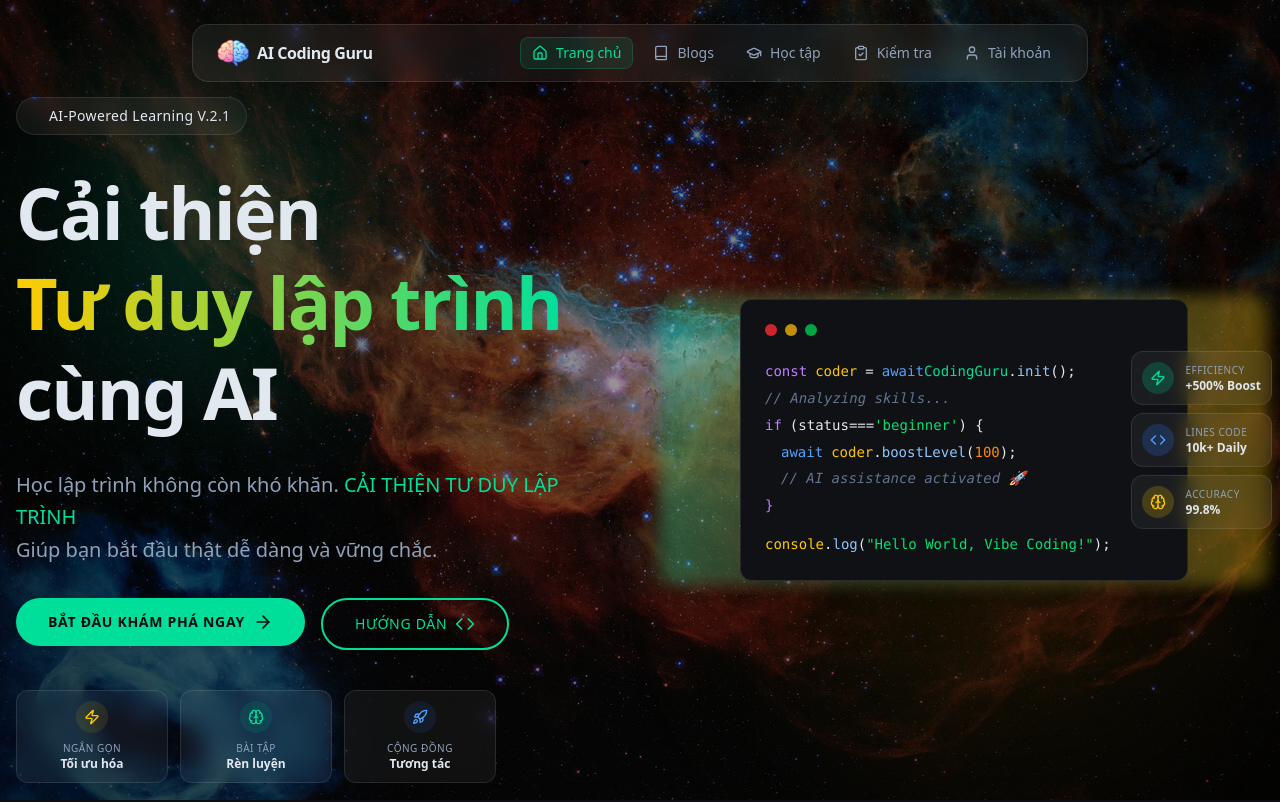
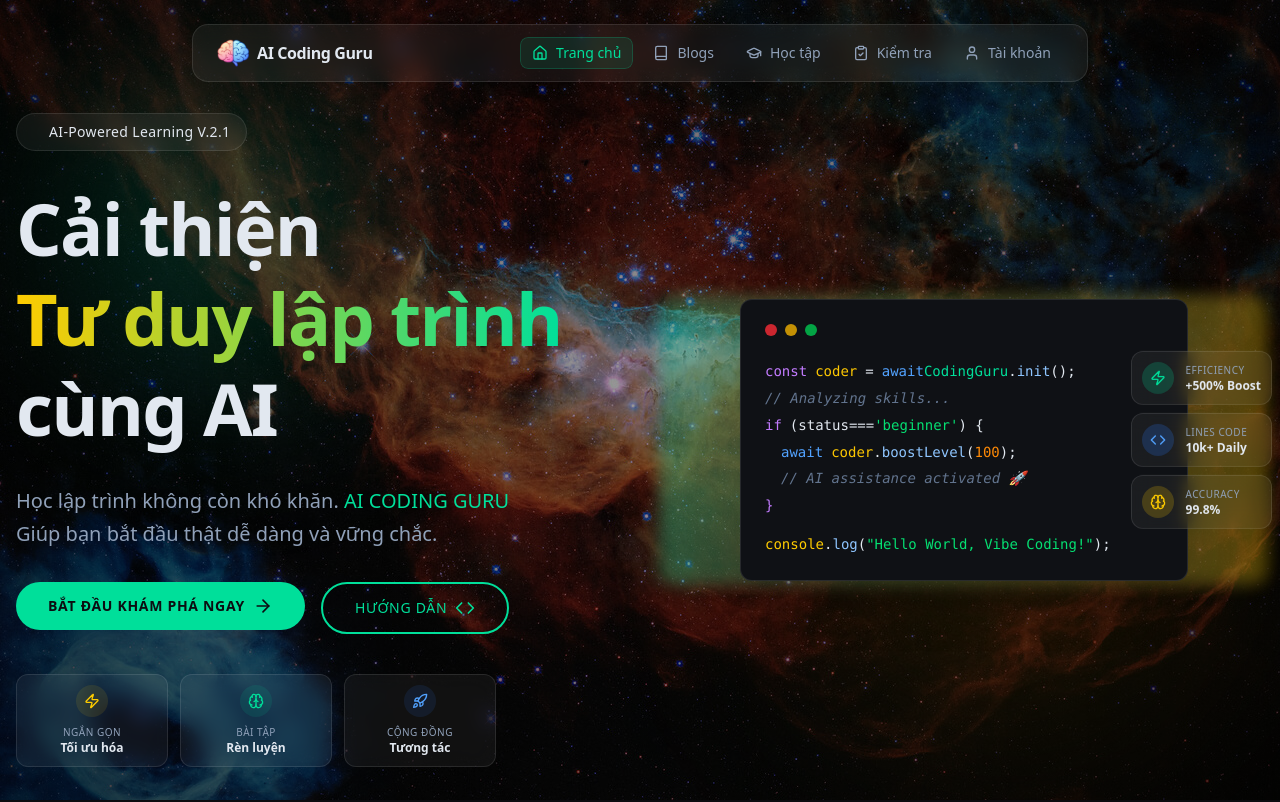
Before and after one commit to BNam821/ai-coding-guru, a Next.js app: page / in a window 1280 px wide. Shown: the top 802 px of the page. Built offline with nearby package versions, Linux system fonts and the light colour scheme.

Commit message:
newtab rickroll

```diff
--- a/src/components/landing/hero.tsx
+++ b/src/components/landing/hero.tsx
@@ -34,7 +34,7 @@ export function Hero() {
                     </h1>
 
                     <p className="text-xl text-slate-400 max-w-2xl mx-auto lg:mx-0 leading-relaxed">
-                        Học lập trình không còn khó khăn. <span className="text-accent-secondary">CẢI THIỆN TƯ DUY LẬP TRÌNH<br />
+                        Học lập trình không còn khó khăn. <span className="text-accent-secondary">AI CODING GURU<br />
                         </span> Giúp bạn bắt đầu thật dễ dàng và vững chắc.
                     </p>
 
@@ -44,7 +44,7 @@ export function Hero() {
                                 Bắt đầu Khám phá ngay
                             </NeonButton>
                         </div>
-                        <Link href="https://www.youtube.com/watch?v=dQw4w9WgXcQ">
+                        <Link href="https://www.youtube.com/watch?v=dQw4w9WgXcQ" target="_blank" rel="noopener noreferrer">
                             <NeonButton variant="outline" icon={<Code className="w-5 h-5" />}>
                                 Hướng dẫn
                             </NeonButton>
```
